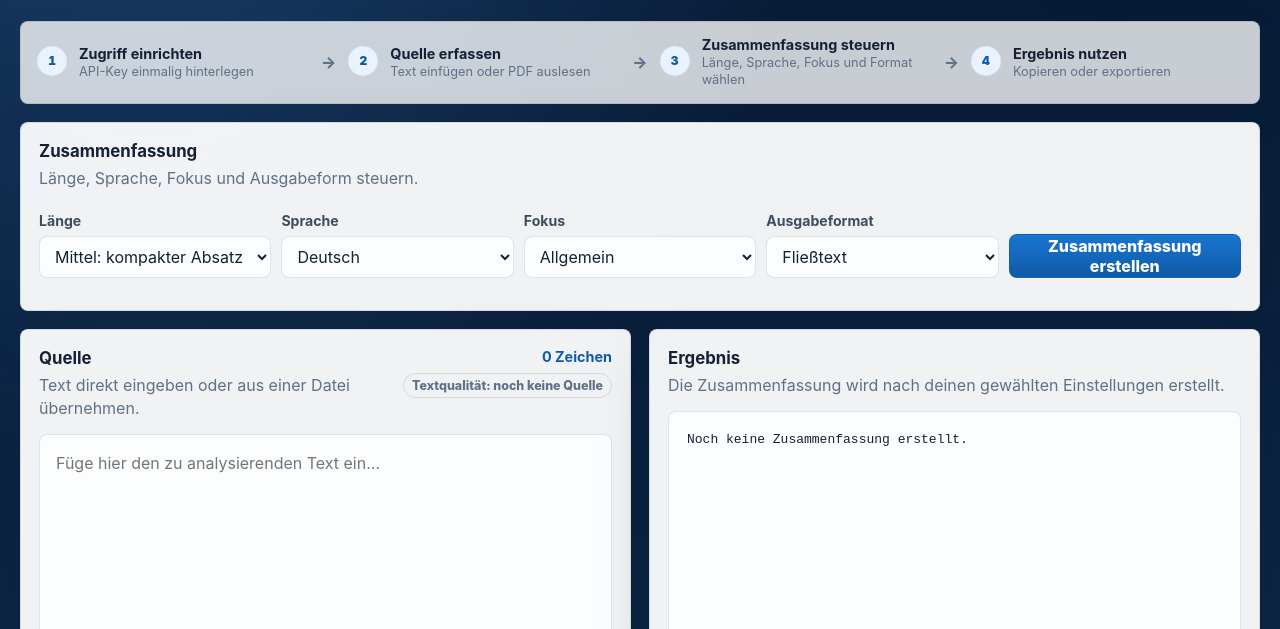
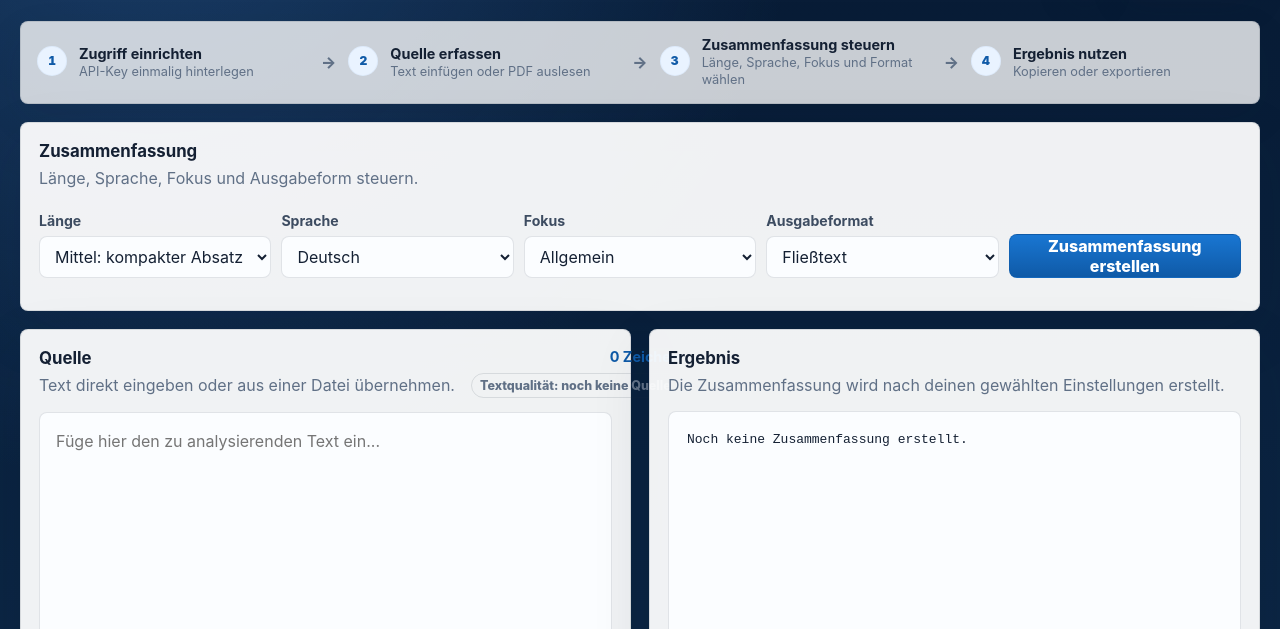
Before and after one commit to BM1964-25/SMART-Summary-Assistant, a website with bundled scripts: page index.html in a window 1280 px wide. Shown: the part 171-800 px from the top of the page. Built offline with nearby package versions, Linux system fonts and the light colour scheme.

Commit message:
Keep source helper text on one line

```diff
--- a/index.html
+++ b/index.html
@@ -65,7 +65,7 @@
         <div class="panel-heading">
           <div>
             <h2>Quelle</h2>
-            <p>Text direkt eingeben oder aus einer Datei übernehmen.</p>
+            <p class="source-heading-copy">Text direkt eingeben oder aus einer Datei übernehmen.</p>
           </div>
           <div class="source-metrics">
             <span class="counter" id="charCount">0 Zeichen</span>
--- a/styles.css
+++ b/styles.css
@@ -298,6 +298,10 @@ h2 {
   margin-bottom: 0;
   color: var(--muted);
   line-height: 1.45;
+}
+
+.source-heading-copy {
+  white-space: nowrap;
 }
 
 .compact {
@@ -1012,6 +1016,10 @@ select {
     display: grid;
   }
 
+  .source-heading-copy {
+    white-space: normal;
+  }
+
   .workspace-resizer {
     min-height: 340px;
     height: 420px;
```
